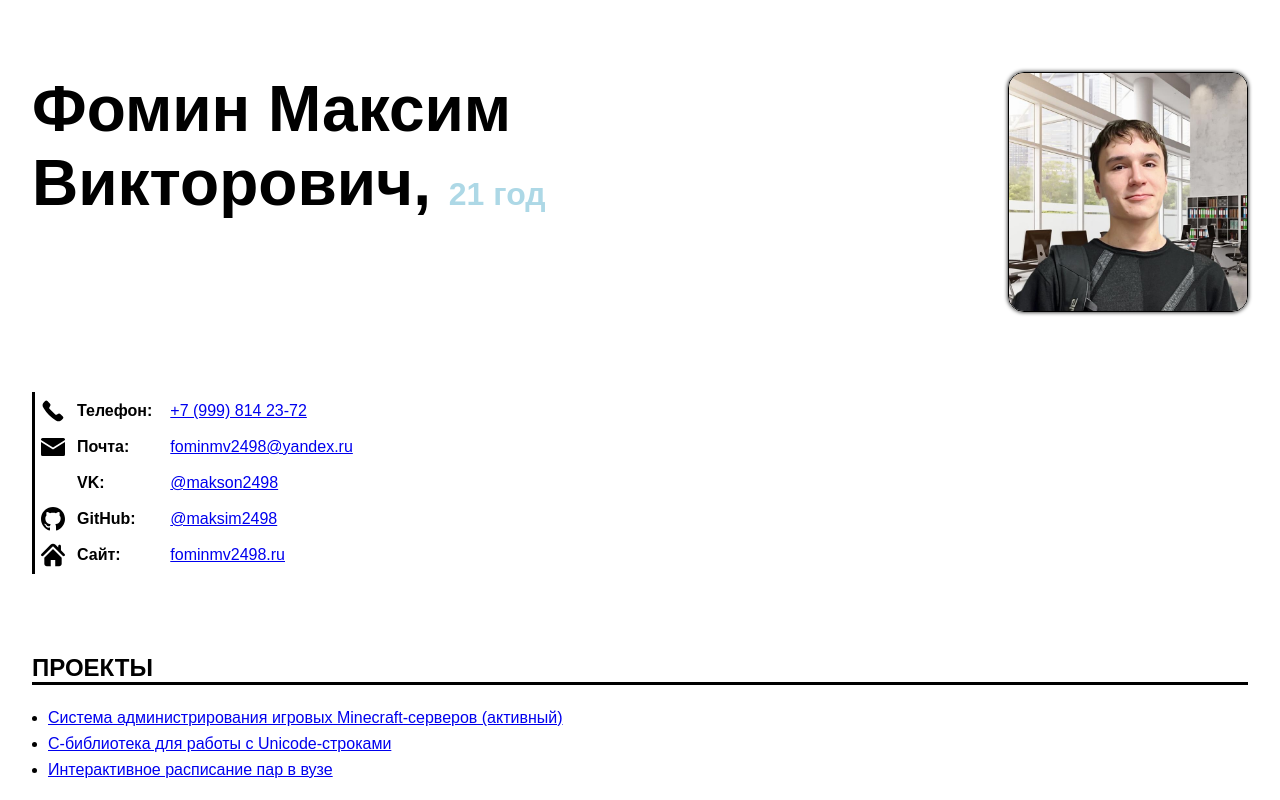
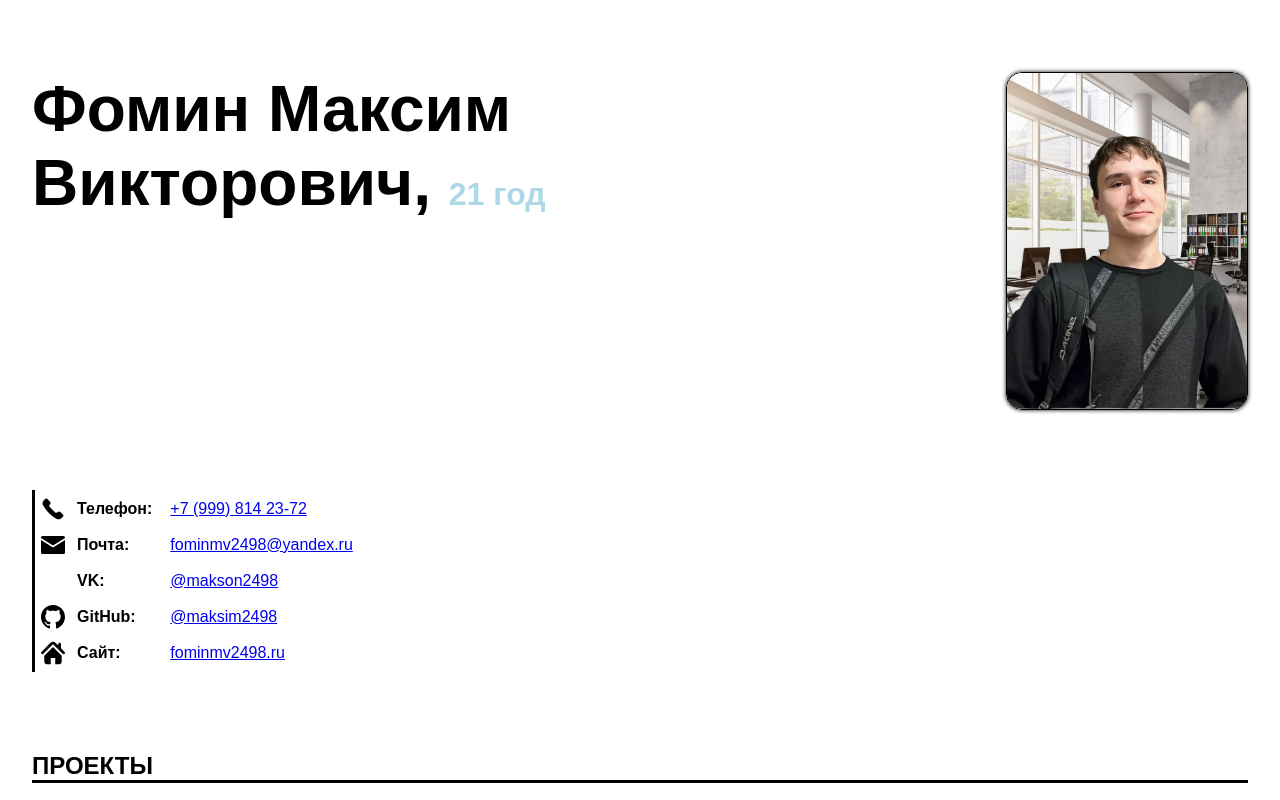
Before and after one commit to Maksim2498/resume, a website built with webpack: page src/index.html in a window 1280 px wide. Shown: the top 800 px of the page. Built offline with nearby package versions, Linux system fonts and the light colour scheme; files whose address does not match are found by name.

Commit message:
Style tweaks

```diff
--- a/src/index.css
+++ b/src/index.css
@@ -78,9 +78,7 @@ h1 .age {
 }
 
 .my-photo-container {
-    width: 15rem;
-    aspect-ratio: 1/1;
-    border-radius: 50%;
+    margin-left: 1rem;
     border-radius: 1rem;
     box-shadow: 0 0 .25rem black;
     overflow: hidden;
@@ -88,9 +86,8 @@ h1 .age {
 }
 
 .my-photo {
-    position: relative;
-    top: -1rem;
-    width: 100%
+    display: block;
+    width: 15rem
 }
 
 /* Contacts */
```
